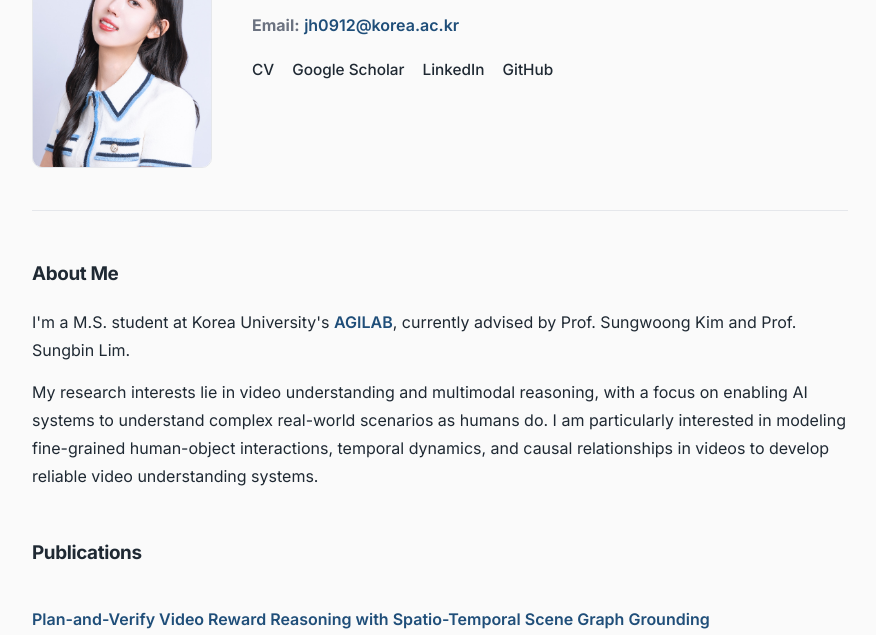
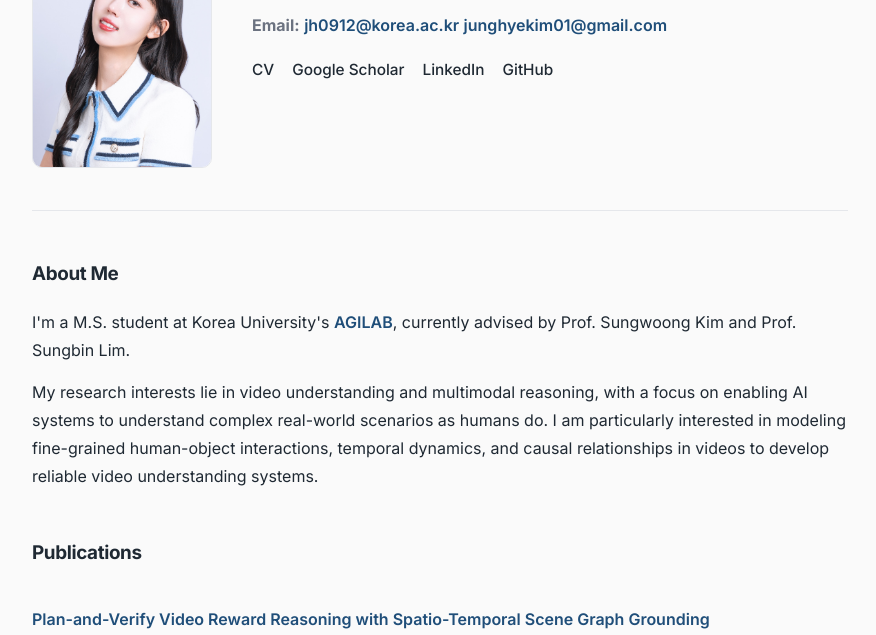
Before and after one commit to junghye01/junghye01.github.io, a plain HTML site: page index.html in a window 1280 px wide. Shown: the part 116-751 px from the top of the page, without its empty margins (200-1076 px from the left). Drawn offline with Linux system fonts and the light colour scheme.

Commit message:
Add second email link to contact section

```diff
--- a/index.html
+++ b/index.html
@@ -196,6 +196,7 @@
             <p class="contact">
                 <strong>Email:</strong>
                 <a href="mailto:jh0912@korea.ac.kr">jh0912@korea.ac.kr</a>
+                <a href="mailto:junghyekim01@gmail.com">junghyekim01@gmail.com</a>
             </p>
 
             <div class="links">
```
